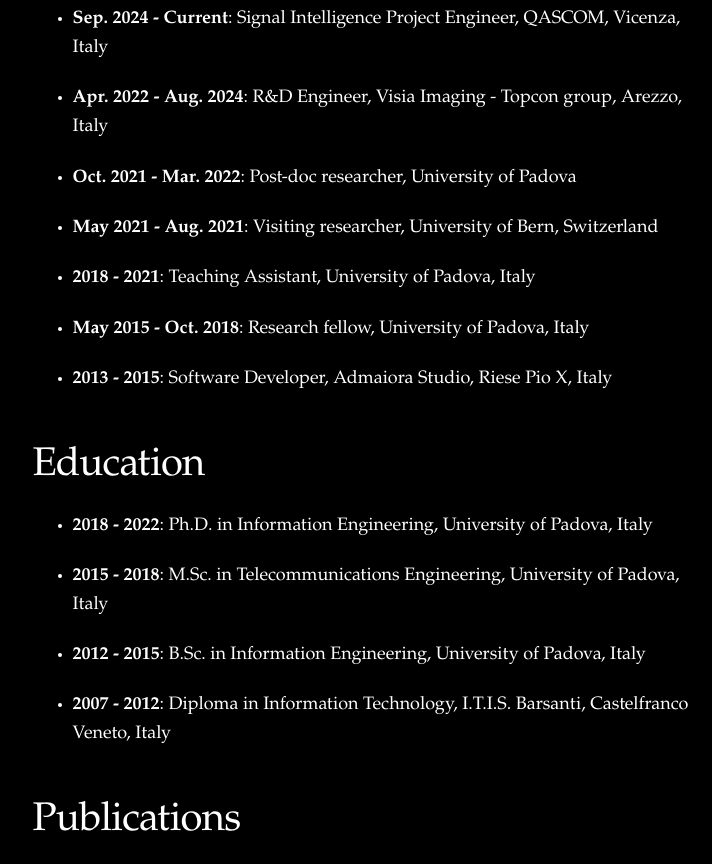
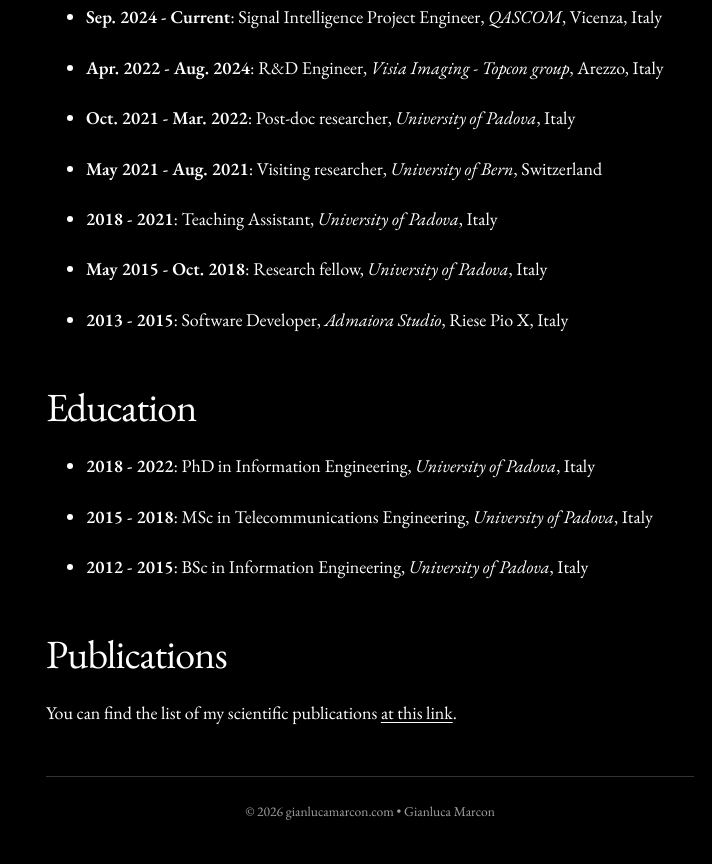
Before and after one commit to geeanlooca/personal-website, an Eleventy site: page src/pages/01-resume.md in a window 1280 px wide. Shown: the part 319-1183 px from the top of the page, without its empty margins (270-982 px from the left). Built offline with nearby package versions, Linux system fonts and the light colour scheme; Eleventy itself is replaced by a stand-in of ours; files that its build step writes are made by us from their sources.

Commit message:
changed font

```diff
--- a/src/css/style.css
+++ b/src/css/style.css
@@ -1,3 +1,5 @@
+@import url('https://fonts.googleapis.com/css2?family=EB+Garamond:ital,wght@0,400;0,500;0,600;1,400;1,500;1,600&display=swap');
+
 * {
   box-sizing: border-box;
   margin: 0;
@@ -32,7 +34,8 @@
   flex-direction: column;
   min-height: 100vh;
   padding: 8vh clamp(2rem, 8vw, 8rem) 3rem;
-  font-family: "Palatino Linotype", Palatino, Baskerville, "Baskerville Old Face", "Hoefler Text", Garamond, "Times New Roman", serif;
+  /* font-family: "Palatino Linotype", Palatino, Baskerville, "Baskerville Old Face", "Hoefler Text", Garamond, "Times New Roman", serif; */
+  font-family: "EB Garamond", Palatino, "Palatino Linotype", Baskerville, "Baskerville Old Face", "Hoefler Text", "Times New Roman", serif;
   font-size: 18px;
   line-height: 1.6;
   color: var(--color-fg);
--- a/src/pages/01-resume.md
+++ b/src/pages/01-resume.md
@@ -12,20 +12,19 @@
 
 # Experience
 
-- **Sep. 2024 - Current**: Signal Intelligence Project Engineer, QASCOM, Vicenza, Italy
-- **Apr. 2022 - Aug. 2024**: R&D Engineer, Visia Imaging - Topcon group, Arezzo, Italy
-- **Oct. 2021 - Mar. 2022**: Post-doc researcher, University of Padova
-- **May 2021 - Aug. 2021**: Visiting researcher, University of Bern, Switzerland
-- **2018 - 2021**: Teaching Assistant, University of Padova, Italy
-- **May 2015 - Oct. 2018**: Research fellow, University of Padova, Italy
-- **2013 - 2015**: Software Developer, Admaiora Studio, Riese Pio X, Italy
+- **Sep. 2024 - Current**: Signal Intelligence Project Engineer, *QASCOM*, Vicenza, Italy
+- **Apr. 2022 - Aug. 2024**: R&D Engineer, *Visia Imaging - Topcon group*, Arezzo, Italy
+- **Oct. 2021 - Mar. 2022**: Post-doc researcher, *University of Padova*, Italy
+- **May 2021 - Aug. 2021**: Visiting researcher, *University of Bern*, Switzerland
+- **2018 - 2021**: Teaching Assistant, *University of Padova*, Italy
+- **May 2015 - Oct. 2018**: Research fellow, *University of Padova*, Italy
+- **2013 - 2015**: Software Developer, *Admaiora Studio*, Riese Pio X, Italy
 
 # Education
 
-- **2018 - 2022**: Ph.D. in Information Engineering, University of Padova, Italy
-- **2015 - 2018**: M.Sc. in Telecommunications Engineering, University of Padova, Italy
-- **2012 - 2015**: B.Sc. in Information Engineering, University of Padova, Italy
-- **2007 - 2012**: Diploma in Information Technology, I.T.I.S. Barsanti, Castelfranco Veneto, Italy
+- **2018 - 2022**: PhD in Information Engineering, *University of Padova*, Italy
+- **2015 - 2018**: MSc in Telecommunications Engineering, *University of Padova*, Italy
+- **2012 - 2015**: BSc in Information Engineering, *University of Padova*, Italy
 
 
 # Publications
```
Also changed, not shown: src/pages/03-projects.md (+1 -1 lines).
